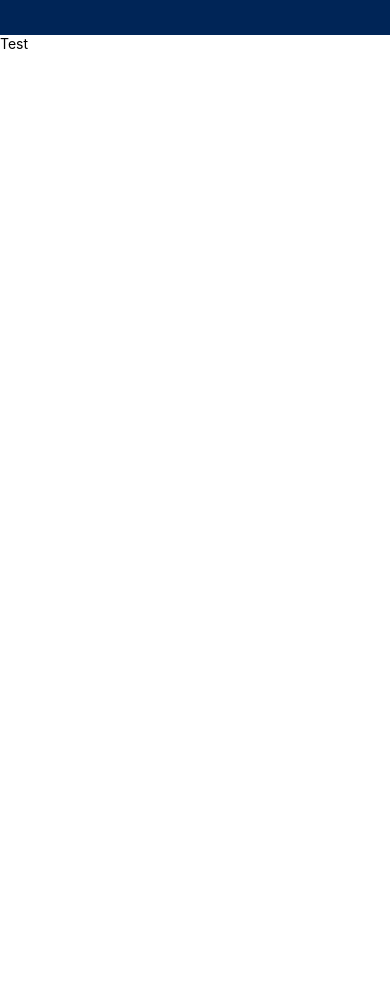
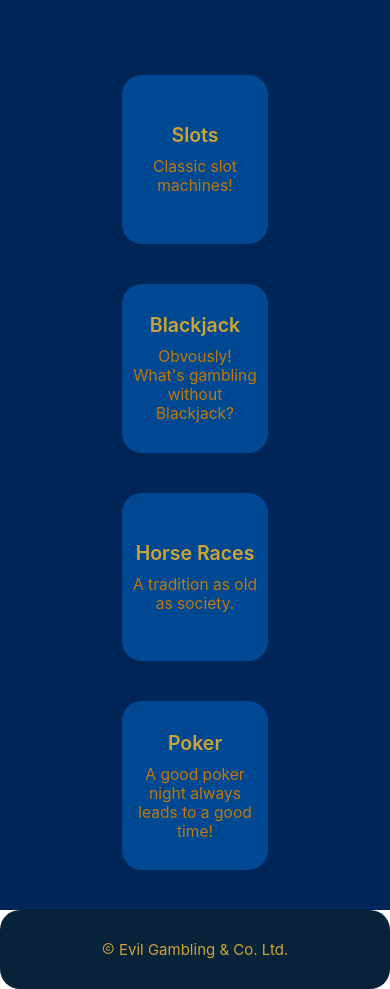
Before and after one commit to ChiliEater/mobile-assignment, a React Native app: screen / in a window 390 px wide. Shown: the part 5860-6849 px from the top of the page. Before the commit the page ends 5912 px from the top, so only its background shows below. Built offline with nearby package versions, Linux system fonts and the light colour scheme.

Commit message:
Footer & activities

```diff
--- a/ts/App.tsx
+++ b/ts/App.tsx
@@ -23,6 +23,10 @@ import Colors from "./Colors";
 import Header from './components/Header';
 import InfoBody from './components/InfoBody';
 import InfoPanel from './components/InfoPanel';
+import ActivityGrid from './components/ActivityGrid';
+import Activity from './components/Activity';
+import Icon from 'react-native-vector-icons/MaterialIcons';
+import Footer from './components/Footer';
 
 type SectionProps = PropsWithChildren<{
     title: string;
@@ -80,7 +84,13 @@ function App(): React.JSX.Element {
                         side='left'
                     />
                 </InfoBody>
-                <Text>Test</Text>
+                <ActivityGrid>
+                    <Activity title="Slots">Classic slot machines!</Activity>
+                    <Activity title="Blackjack">Obvously! What&#39;s gambling without Blackjack?</Activity>
+                    <Activity title="Horse Races">A tradition as old as society.</Activity>
+                    <Activity title="Poker">A good poker night always leads to a good time!</Activity>
+                </ActivityGrid>
+                <Footer><Icon name="copyright" size={13}/> Evil Gambling & Co. Ltd.</Footer>
             </ScrollView>
         </SafeAreaView>
     );
--- /dev/null
+++ b/ts/components/Activity.tsx
@@ -0,0 +1,50 @@
+import React from 'react';
+import {StyleSheet, Text, View} from 'react-native';
+import Colors from '../Colors';
+import Icon from 'react-native-vector-icons/MaterialIcons';
+import ViewportUnits from '../calculation/ViewportUnits';
+
+type ActivityProps = {
+    children: React.ReactNode,
+    title: string,
+}
+
+const Activity = (props: ActivityProps) => {
+  return (
+  <View style={styles.container}>
+    <Text style={styles.title}>{props.title}</Text>
+    <Text style={styles.description}>{props.children}</Text>
+  </View>
+)};
+
+const styles = StyleSheet.create({
+    container: {
+        display: "flex",
+        width: ViewportUnits.vw(37.5),
+        maxWidth: ViewportUnits.vw(40),
+        height: ViewportUnits.vh(20),
+        backgroundColor: Colors.level2,
+        padding: 10,
+        gap: 10,
+        alignItems: "center",
+        justifyContent: 'center',
+        alignContent: 'center',
+        flexDirection: 'column',
+        flexWrap: 'wrap',
+        alignSelf: 'center',
+        borderRadius: 20,
+    },
+    title: {
+        fontWeight: '600',
+        color: Colors.text0,
+        fontSize: ViewportUnits.vw(5),
+        textAlign: 'center',
+    },
+    description: {
+        color: Colors.text1,
+        fontSize: ViewportUnits.vw(4),
+        textAlign: 'center',
+    }
+});
+
+export default Activity;
--- /dev/null
+++ b/ts/components/ActivityGrid.tsx
@@ -0,0 +1,32 @@
+import React from 'react';
+import {StyleSheet, Text, View} from 'react-native';
+import Colors from '../Colors';
+import Icon from 'react-native-vector-icons/MaterialIcons';
+
+type ActivityGridProps = {
+    children: React.ReactNode,
+}
+
+const ActivityGrid = (props: ActivityGridProps) => {
+  return (
+  <View style={styles.container}>
+    {props.children}
+  </View>
+)};
+
+const styles = StyleSheet.create({
+    container: {
+        display: "flex",
+        backgroundColor: Colors.level1,
+        padding: 40,
+        gap: 40,
+        alignItems: "center",
+        justifyContent: 'center',
+        flexDirection: 'row',
+        flexWrap: 'wrap',
+        alignSelf: 'center',
+        width: '100%',
+    },
+});
+
+export default ActivityGrid;
--- /dev/null
+++ b/ts/components/Footer.tsx
@@ -0,0 +1,38 @@
+import React from 'react';
+import {StyleSheet, Text, View} from 'react-native';
+import Colors from '../Colors';
+import Icon from 'react-native-vector-icons/MaterialIcons';
+import ViewportUnits from '../calculation/ViewportUnits';
+
+type FooterProps = {
+    children: React.ReactNode,
+}
+
+const Footer = (props: FooterProps) => {
+  return (
+  <View style={styles.container}>
+    <Text style={styles.text}>{props.children}</Text>
+  </View>
+)};
+
+const styles = StyleSheet.create({
+    container: {
+        display: "flex",
+        backgroundColor: Colors.level0,
+        padding: 30,
+        alignItems: "center",
+        justifyContent: 'center',
+        alignContent: 'center',
+        flexDirection: 'column',
+        flexWrap: 'wrap',
+        borderRadius: 20,
+        width: '100%',
+    },
+    text: {
+        textAlign: 'center',
+        color: Colors.text0,
+        fontSize: 15,
+    },
+});
+
+export default Footer;
```
